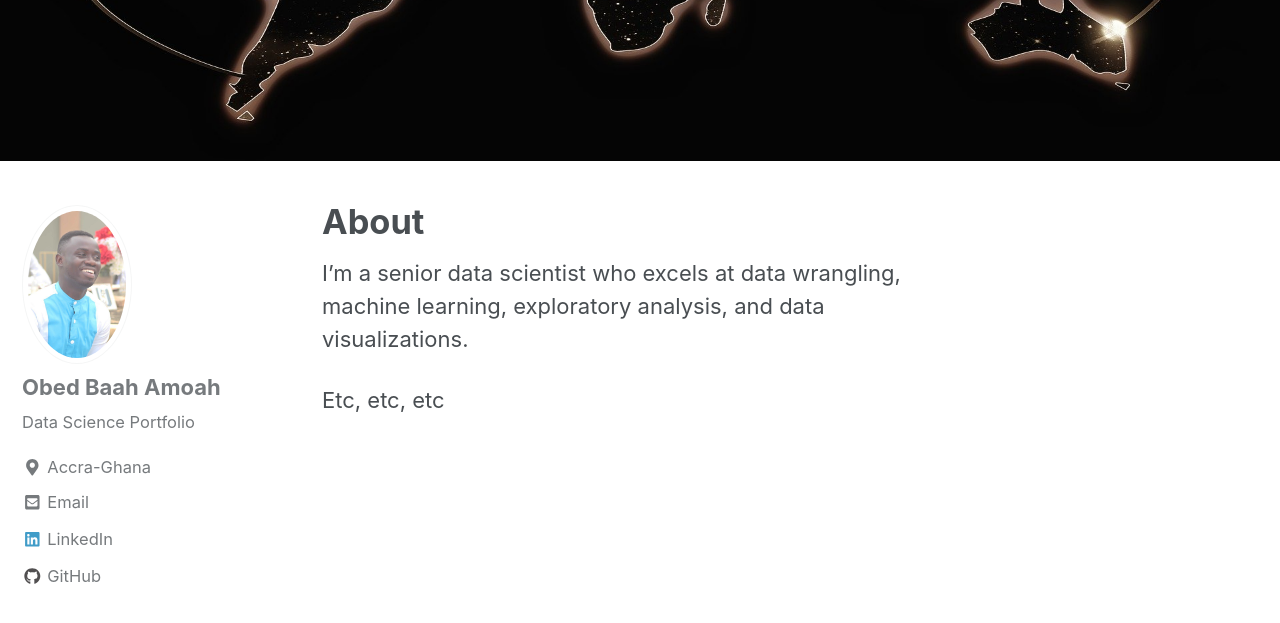
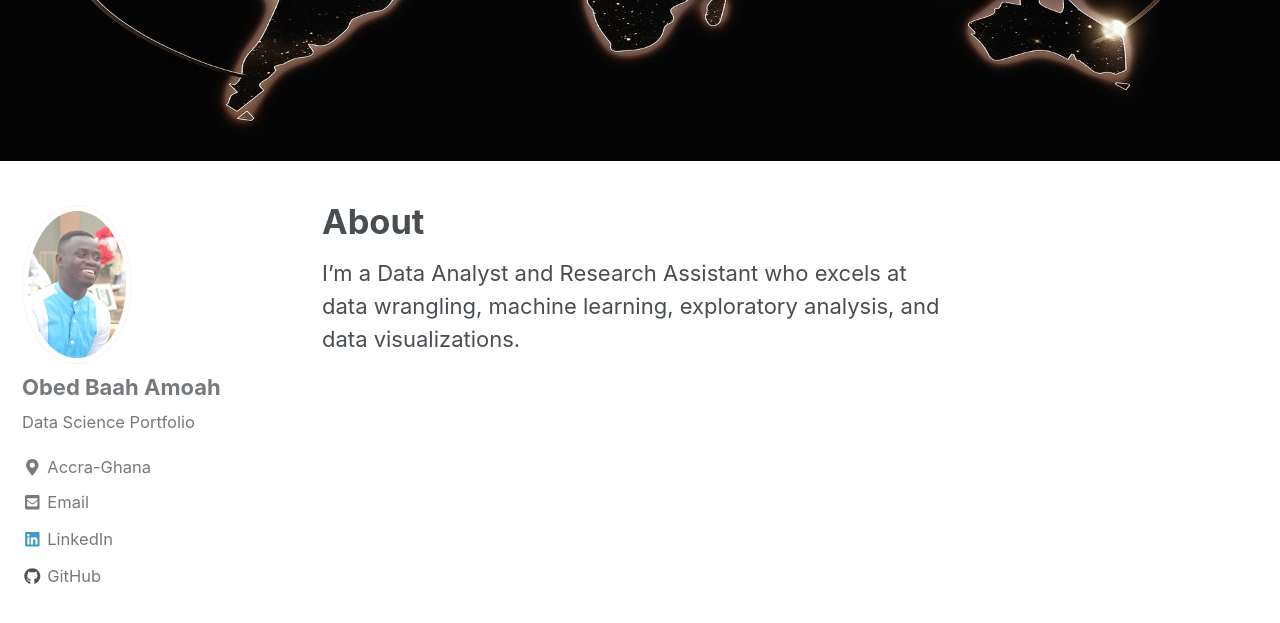
Before and after one commit to ObedAmoah/ObedAmoah.github.io, a Jekyll site: the page built from _pages/about.md, in a window 1280 px wide and 900 px high, scrolled down 483 px. Shown: the top 623 px of the window. Built offline with Jekyll 4.4.1, drawn with Linux system fonts in a browser that asks for light colours; nearby versions of some CDN libraries.

```diff
--- a/_config.yml
+++ b/_config.yml
@@ -15,7 +15,7 @@ name                     : "Obed Baah Amoah"
 description              : "Data Science Portfolio"
 url                      : # the base hostname & protocol for your site e.g. "https://mmistakes.github.io"
 baseurl                  : # the subpath of your site, e.g. "/blog"
-repository               : # GitHub username/repo-name e.g. "mmistakes/minimal-mistakes"
+repository               : "ObedAmoah/ObedAmoah.github.io"
 teaser                   : # path of fallback teaser image, e.g. "/assets/images/500x300.png"
 # breadcrumbs            : false # true, false (default)
 words_per_minute         : 200
@@ -103,7 +103,7 @@ author:
   keybase          :
   instagram        :
   lastfm           :
-  linkedin         : "dataoptimal" # "john-doe-12345678" (the last part of your profile url, e.g. https://www.linkedin.com/in/john-doe-12345678)
+  linkedin         : "obed-baah-amoah-9b2261143/" # "john-doe-12345678" (the last part of your profile url, e.g. https://www.linkedin.com/in/john-doe-12345678)
   pinterest        :
   soundcloud       :
   stackoverflow    : # "123456/username" (the last part of your profile url, e.g. https://stackoverflow.com/users/123456/username)
--- a/_pages/about.md
+++ b/_pages/about.md
@@ -5,6 +5,4 @@ header:
   image: "/images/zakim.jpg"
 ---
 
-I'm a senior data scientist who excels at data wrangling, machine learning, exploratory analysis, and data visualizations.
-
-Etc, etc, etc
+I'm a Data Analyst and Research Assistant who excels at data wrangling, machine learning, exploratory analysis, and data visualizations.
```
Also changed, not shown: images/fort point.jpg, images/waterfront.jpg.
